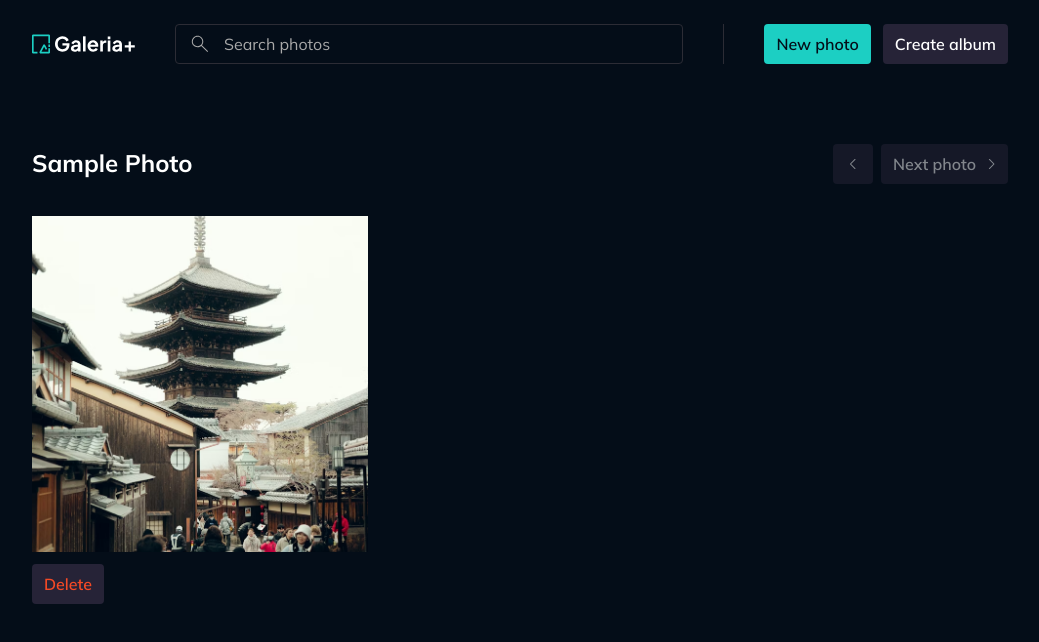
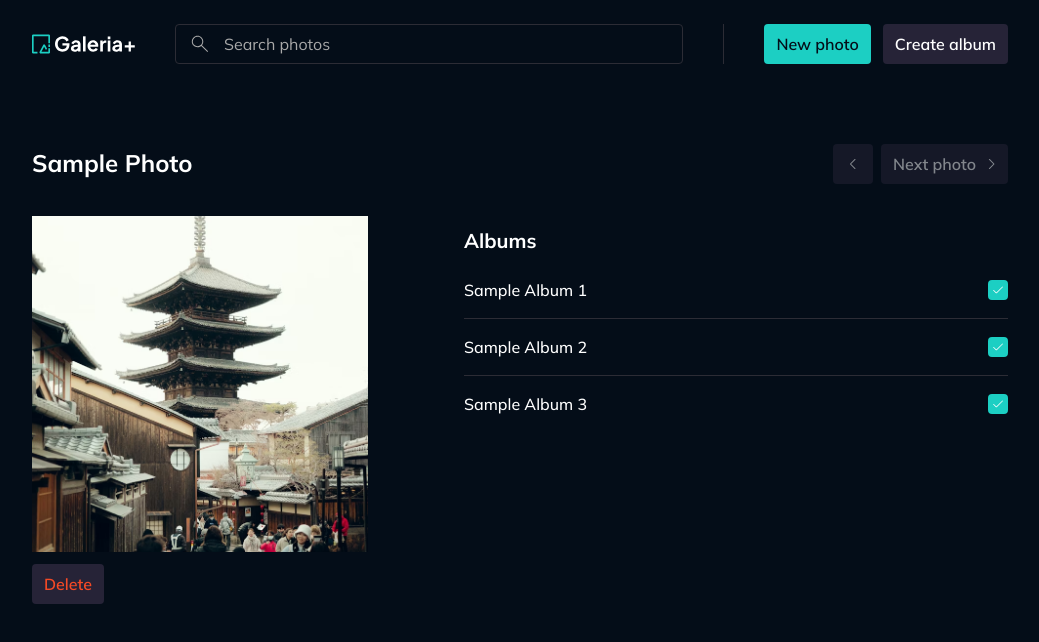
Before and after one commit to marcelopajr/gallery-plus, a React (Vite) app: page /photos/1 in a window 1280 px wide. Shown: the top 642 px of the page, without its empty margins (120-1159 px from the left). Built offline with nearby package versions, Linux system fonts and the light colour scheme.

Commit message:
chore: add albums list selectable component

```diff
--- /dev/null
+++ b/src/contexts/albums/components/albums-list-selectable.tsx
@@ -0,0 +1,64 @@
+import Divider from '../../../components/divider';
+import InputCheckbox from '../../../components/input-checkbox';
+import Skeleton from '../../../components/skeleton';
+import Text from '../../../components/text';
+import type { Photo } from '../../photos/models/photo';
+import type { Album } from '../models/album';
+
+interface AlbumsListSelectableProps {
+  loading?: boolean;
+  albums: Album[];
+  photo: Photo;
+}
+
+export default function AlbumsListSelectable({
+  loading,
+  albums,
+  photo,
+}: AlbumsListSelectableProps) {
+  function isChecked(albumId: string) {
+    return photo?.albums?.some((album) => album.id === albumId);
+  }
+
+  function handlePhotoOnAlbums(albumId: string) {
+    let albumsIds = [];
+
+    if (isChecked(albumId)) {
+      albumsIds = photo.albums
+        .filter((album) => album.id !== albumId)
+        .map((album) => album.id);
+    } else {
+      albumsIds = [...photo.albums.map((album) => album.id), albumId];
+    }
+
+    console.log(albumsIds);
+  }
+
+  return (
+    <ul className="flex flex-col gap-4">
+      {!loading &&
+        albums?.length > 0 &&
+        albums.map((album, index) => (
+          <li key={album.id}>
+            <div className="flex items-center justify-between gap-1">
+              <Text variant="paragraph-large" className="truncate">
+                {album.title}
+              </Text>
+              <InputCheckbox
+                defaultChecked={isChecked(album.id)}
+                onClick={() => handlePhotoOnAlbums(album.id)}
+              />
+            </div>
+
+            {index !== albums.length - 1 && <Divider className="mt-4" />}
+          </li>
+        ))}
+      {loading &&
+        Array.from({ length: 5 }).map((_, index) => (
+          <li key={`albums-list-${index}`}>
+            <Skeleton className="h-[2.5rem]" />
+          </li>
+        ))}
+    </ul>
+  );
+}
--- a/src/pages/page-photo-details.tsx
+++ b/src/pages/page-photo-details.tsx
@@ -6,6 +6,7 @@
 import PhotosNavigator from '../contexts/photos/components/photos-navigator';
 import ImagePreview from '../components/image-preview';
 import Button from '../components/button';
+import AlbumsListSelectable from '../contexts/albums/components/albums-list-selectable';
 
 export default function PagePhotoDetails() {
   const { id } = useParams();
@@ -25,7 +26,9 @@
     <Container>
       <header className="flex items-center justify-between gap-8 mb-8">
         {!isLoadingPhoto ? (
-          <Text variant="heading-large">{photo.title}</Text>
+          <Text as="h2" variant="heading-large">
+            {photo.title}
+          </Text>
         ) : (
           <Skeleton className="w-48 h-8" />
         )}
@@ -33,7 +36,7 @@
         <PhotosNavigator loading={isLoadingPhoto} />
       </header>
 
-      <div className="grid grid-cols-[21rem] gap-24">
+      <div className="grid grid-cols-[21rem_1fr] gap-24">
         <div className="space-y-3">
           {!isLoadingPhoto ? (
             <ImagePreview
@@ -51,6 +54,22 @@
             <Skeleton className="w-20 h-10" />
           )}
         </div>
+
+        <div className="py-3">
+          <Text variant="heading-medium" className="mb-6" as="h3">
+            Albums
+          </Text>
+
+          <AlbumsListSelectable
+            albums={[
+              { id: '1', title: 'Sample Album 1' },
+              { id: '2', title: 'Sample Album 2' },
+              { id: '3', title: 'Sample Album 3' },
+            ]}
+            photo={photo}
+            loading={isLoadingPhoto}
+          />
+        </div>
       </div>
     </Container>
   );
```
